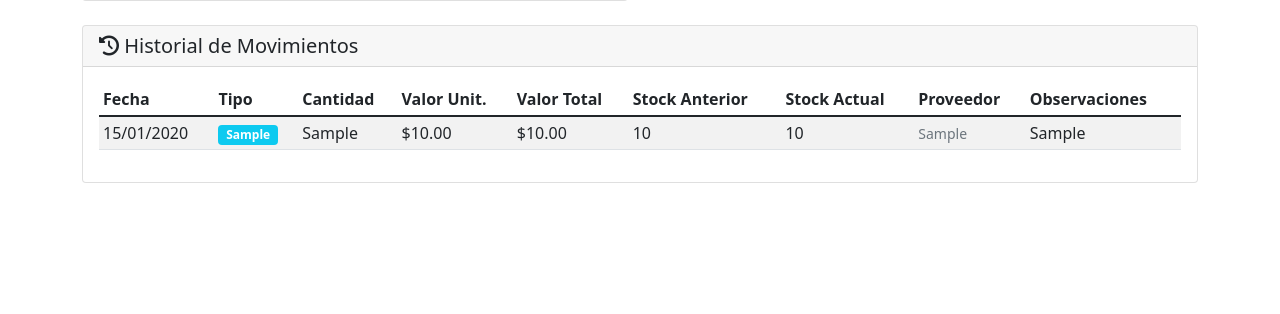
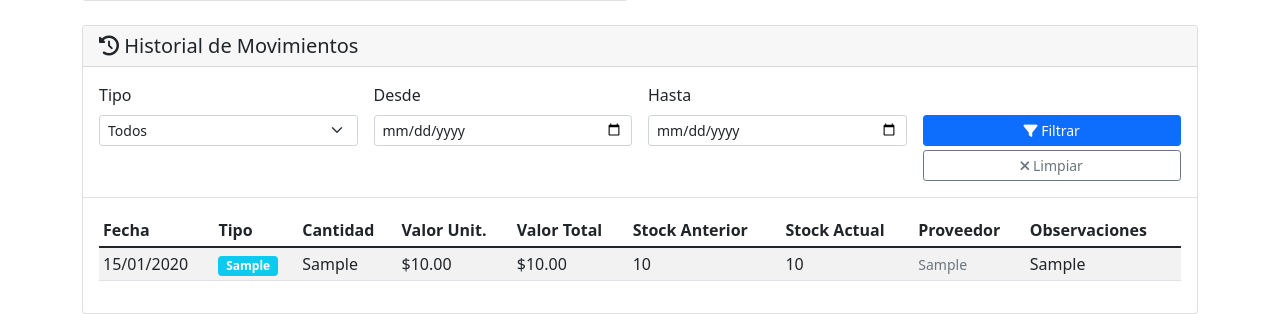
Before and after one commit to Jtobar-Ec/CarDesk, a Python web app: template app/templates/articulos/detail.html in a window 1280 px wide. Shown: the part 807-1121 px from the top of the page. Before the commit the page ends 990 px from the top, so only its background shows below. Run offline with Jinja, Linux system fonts and the light colour scheme; the template is opened without the code that fills it: most values are stand-ins (such as "Sample title", 1, 10 or a date in 2020).

Commit message:
Fix: Corregir error de paginación en detalle de artículo
- Solucionado TypeError por parámetros duplicados en page_mov
- Cambiado **request.args por parámetros explícitos en URLs de paginación
- Mantenida funcionalidad completa de filtros y paginación

```diff
--- a/app/templates/articulos/detail.html
+++ b/app/templates/articulos/detail.html
@@ -163,6 +163,43 @@
                     <i class="fas fa-history"></i> Historial de Movimientos
                 </h5>
             </div>
+
+            <!-- Filtros para movimientos -->
+            <div class="card-body border-bottom">
+                <form method="GET" class="row g-3">
+                    <div class="col-md-3">
+                        <label class="form-label">Tipo</label>
+                        <select class="form-select form-select-sm" name="tipo_mov">
+                            <option value="">Todos</option>
+                            <option value="entrada" {{ 'selected' if request.args.get('tipo_mov') == 'entrada' }}>Entrada</option>
+                            <option value="salida" {{ 'selected' if request.args.get('tipo_mov') == 'salida' }}>Salida</option>
+                        </select>
+                    </div>
+                    <div class="col-md-3">
+                        <label class="form-label">Desde</label>
+                        <input type="date" class="form-control form-control-sm" name="fecha_desde_mov"
+                               value="{{ request.args.get('fecha_desde_mov', '') }}">
+                    </div>
+                    <div class="col-md-3">
+                        <label class="form-label">Hasta</label>
+                        <input type="date" class="form-control form-control-sm" name="fecha_hasta_mov"
+                               value="{{ request.args.get('fecha_hasta_mov', '') }}">
+                    </div>
+                    <div class="col-md-3">
+                        <label class="form-label">&nbsp;</label>
+                        <div class="d-grid gap-1">
+                            <button type="submit" class="btn btn-primary btn-sm">
+                                <i class="fas fa-filter"></i> Filtrar
+                            </button>
+                            <a href="{{ url_for('articulos.detalle_articulo', articulo_id=item.id) }}"
+                               class="btn btn-outline-secondary btn-sm">
+                                <i class="fas fa-times"></i> Limpiar
+                            </a>
+                        </div>
+                    </div>
+                </form>
+            </div>
+
             <div class="card-body">
                 {% if movimientos %}
                 <div class="table-responsive">
@@ -217,6 +254,55 @@
                         </tbody>
                     </table>
                 </div>
+
+                <!-- Paginación de movimientos -->
+                {% if pagination_mov.pages > 1 %}
+                <nav aria-label="Paginación de movimientos" class="mt-3">
+                    <ul class="pagination pagination-sm justify-content-center">
+                        {% if pagination_mov.has_prev %}
+                        <li class="page-item">
+                            <a class="page-link" href="{{ url_for('articulos.detalle_articulo', articulo_id=item.id, page_mov=pagination_mov.prev_num, tipo_mov=request.args.get('tipo_mov', ''), fecha_desde_mov=request.args.get('fecha_desde_mov', ''), fecha_hasta_mov=request.args.get('fecha_hasta_mov', '')) }}">
+                                <i class="fas fa-chevron-left"></i>
+                            </a>
+                        </li>
+                        {% endif %}
+
+                        {% for page_num in pagination_mov.iter_pages() %}
+                            {% if page_num %}
+                                {% if page_num != pagination_mov.page %}
+                                <li class="page-item">
+                                    <a class="page-link" href="{{ url_for('articulos.detalle_articulo', articulo_id=item.id, page_mov=page_num, tipo_mov=request.args.get('tipo_mov', ''), fecha_desde_mov=request.args.get('fecha_desde_mov', ''), fecha_hasta_mov=request.args.get('fecha_hasta_mov', '')) }}">{{ page_num }}</a>
+                                </li>
+                                {% else %}
+                                <li class="page-item active">
+                                    <span class="page-link">{{ page_num }}</span>
+                                </li>
+                                {% endif %}
+                            {% else %}
+                            <li class="page-item disabled">
+                                <span class="page-link">...</span>
+                            </li>
+                            {% endif %}
+                        {% endfor %}
+
+                        {% if pagination_mov.has_next %}
+                        <li class="page-item">
+                            <a class="page-link" href="{{ url_for('articulos.detalle_articulo', articulo_id=item.id, page_mov=pagination_mov.next_num, tipo_mov=request.args.get('tipo_mov', ''), fecha_desde_mov=request.args.get('fecha_desde_mov', ''), fecha_hasta_mov=request.args.get('fecha_hasta_mov', '')) }}">
+                                <i class="fas fa-chevron-right"></i>
+                            </a>
+                        </li>
+                        {% endif %}
+                    </ul>
+                    <div class="text-center text-muted">
+                        <small>
+                            Mostrando {{ pagination_mov.per_page * (pagination_mov.page - 1) + 1 }} -
+                            {{ pagination_mov.per_page * pagination_mov.page if pagination_mov.page < pagination_mov.pages else pagination_mov.total }}
+                            de {{ pagination_mov.total }} movimientos
+                        </small>
+                    </div>
+                </nav>
+                {% endif %}
+
                 {% else %}
                 <div class="text-center py-3">
                     <i class="fas fa-history fa-2x text-muted mb-2"></i>
```
